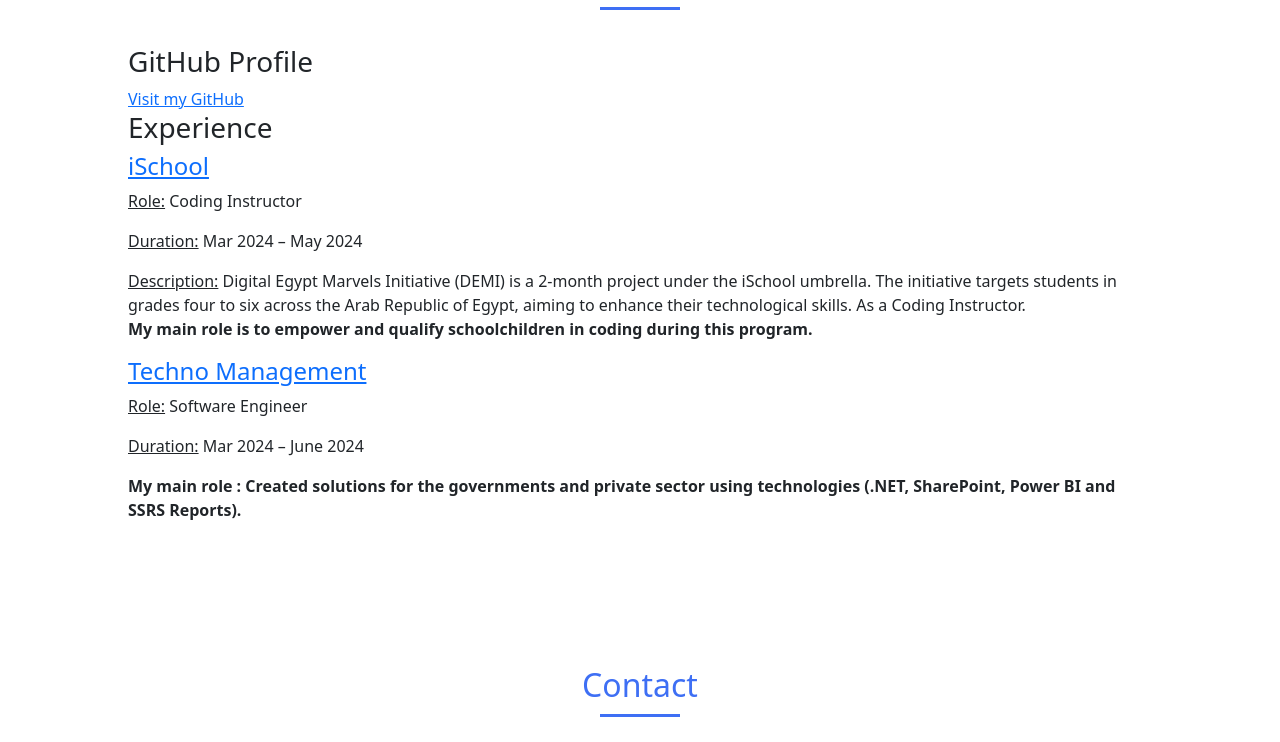
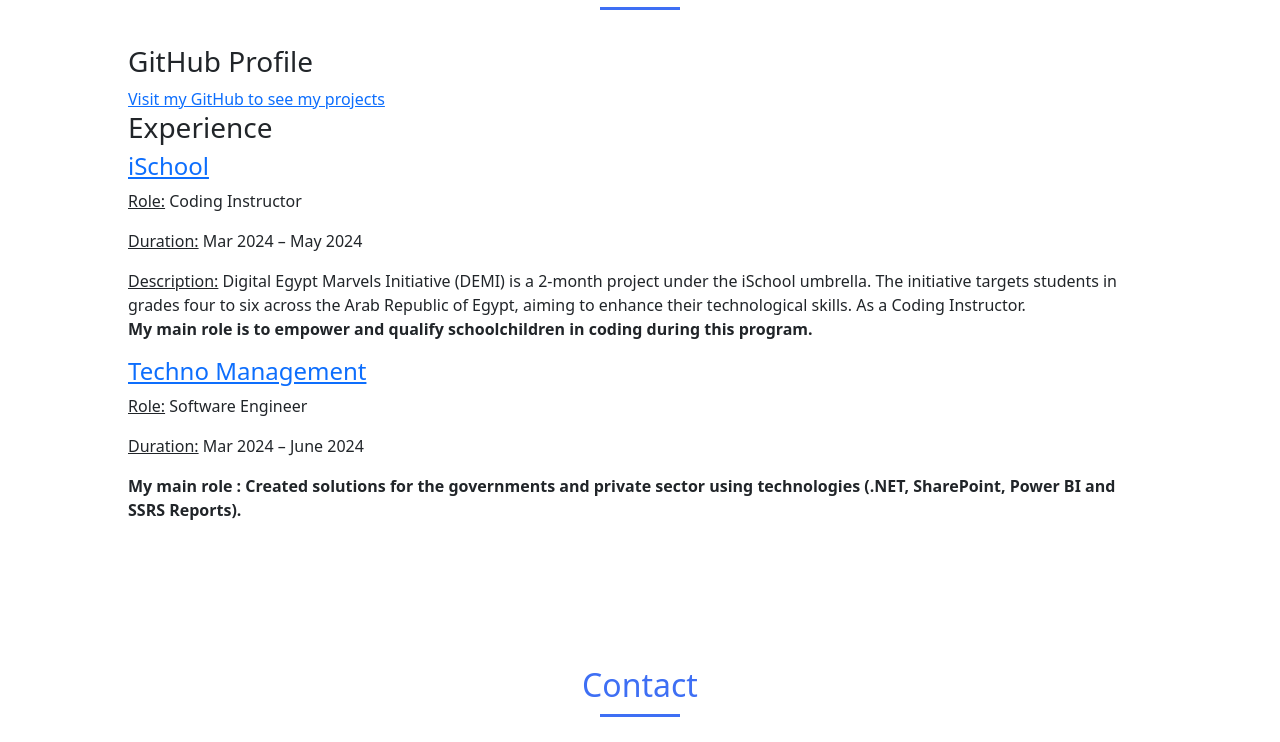
Before and after one commit to Ahmed-Hassan111/Portfolio, a plain HTML site: page index.html in a window 1280 px wide. Shown: the part 2200-2942 px from the top of the page. Drawn offline with nearby package versions, Linux system fonts and the light colour scheme.

Commit message:
add word to visit my github link

```diff
--- a/index.html
+++ b/index.html
@@ -238,7 +238,7 @@
                 <div class="work__details bd-grid">
                     <div>
                         <h3 class="work__title">GitHub Profile</h3>
-                        <a href="https://github.com/Ahmed-Hassan111" class="work__link" target="_blank">Visit my GitHub</a>
+                        <a href="https://github.com/Ahmed-Hassan111" class="work__link" target="_blank">Visit my GitHub to see my projects</a>
                     </div>
 
                     <div>
```
